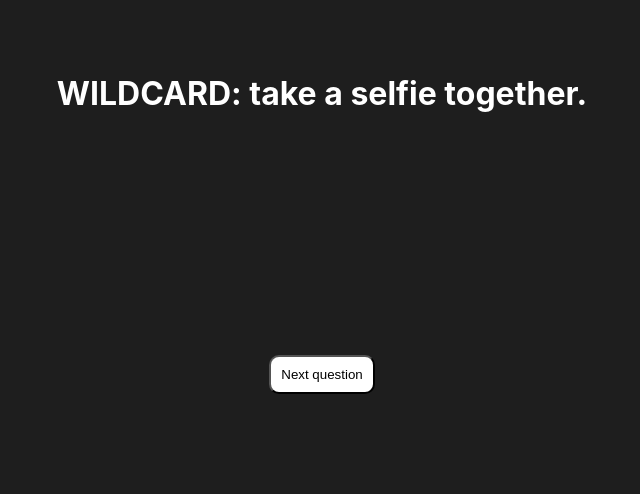
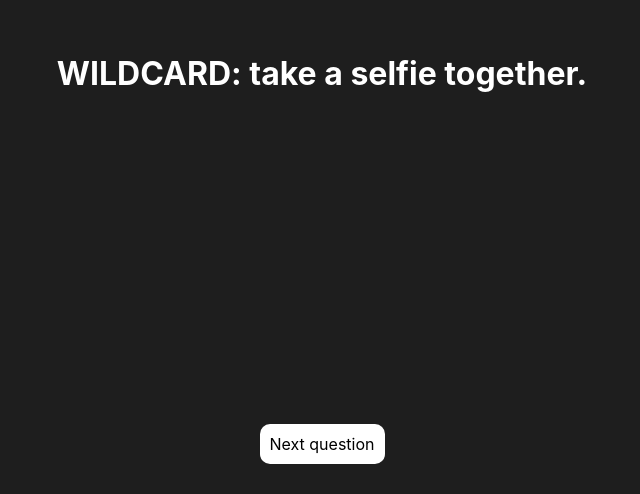
Before and after one commit to ShinScripts/questions, a React (Create React App) app: page / in a window 1280 px wide. Shown: the part 306-800 px from the top of the page, without its empty margins (318-958 px from the left). Built offline with nearby package versions, Linux system fonts and the light colour scheme.

Commit message:
responsiveness test

```diff
--- a/src/App.css
+++ b/src/App.css
@@ -2,6 +2,7 @@
 	background-color: #1e1e1e;
 	color: white;
 	text-align: center;
+	user-select: none;
 }
 
 #root {
@@ -24,9 +25,14 @@ div h1 {
 	line-height: 50px;
 }
 
-button {
+placeholder {
+	padding: 10px;
+	visibility: hidden;
+}
+
+but {
 	position: absolute;
-	bottom: 100px;
+	bottom: 150px;
 	padding: 10px;
 	background-color: white;
 	color: black;
@@ -35,7 +41,14 @@ button {
 	transition: all 0.1s ease;
 }
 
-button:hover {
+but:hover {
 	background-color: black;
 	color: white;
+	cursor: pointer;
 }
+
+@media screen and (orientation: landscape) {
+	but {
+		bottom: 30px;
+	}
+}
--- a/src/App.jsx
+++ b/src/App.jsx
@@ -14,7 +14,8 @@ export default function App() {
 	return (
 		<div>
 			<h1>{question === '' ? quizlet[Math.floor(Math.random() * quizlet.length)] : question}</h1>
-			<button onClick={getRandomQuestion}>Next question</button>
+			<placeholder>ga</placeholder>
+			<but onClick={getRandomQuestion}>Next question</but>
 		</div>
 	);
 }
```
